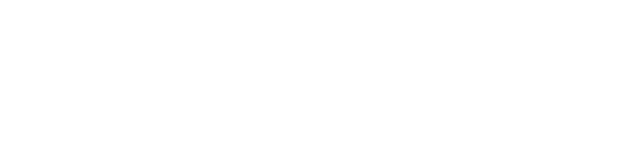
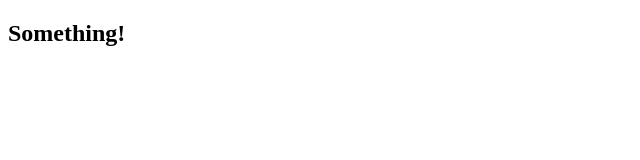
Before and after one commit to Oleg-pro-web/WebStudio, a plain HTML site: page index.html in a window 1280 px wide. Shown: the whole page, without its empty margins (0-640 px from the left). Drawn offline with Linux system fonts and the light colour scheme.

Commit message:
Adding h2 Tage

```diff
--- a/index.html
+++ b/index.html
@@ -9,7 +9,7 @@
 </head>
 
 <body>
-
+    <h2>Something!</h2>
 </body>
 
 </html>
```
